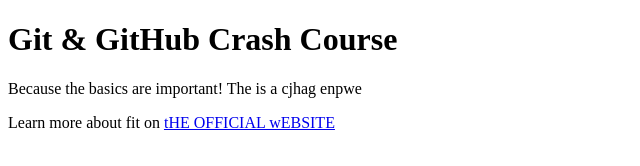
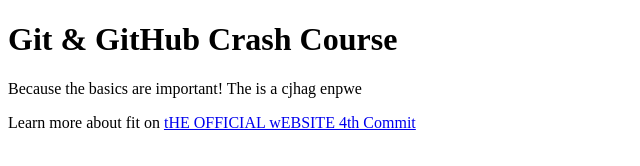
Before and after one commit to cyeruban/githubactions, a plain HTML site: page 01StartingProject/index.html in a window 1280 px wide. Shown: the full height of the page, 0-640 px from the left. Drawn offline with Linux system fonts and the light colour scheme.

Commit message:
4th commit

```diff
--- a/01StartingProject/index.html
+++ b/01StartingProject/index.html
@@ -10,7 +10,7 @@
     <h1>Git & GitHub Crash Course</h1>
     <p>Because the basics are important! The is a cjhag enpwe</p>
     <p>Learn more about fit on
-    <a href="https://git-scm.com/book/en/v2">tHE OFFICIAL wEBSITE</a>
+    <a href="https://git-scm.com/book/en/v2">tHE OFFICIAL wEBSITE 4th Commit</a>
     </p>
   </body>
 </html>
```
